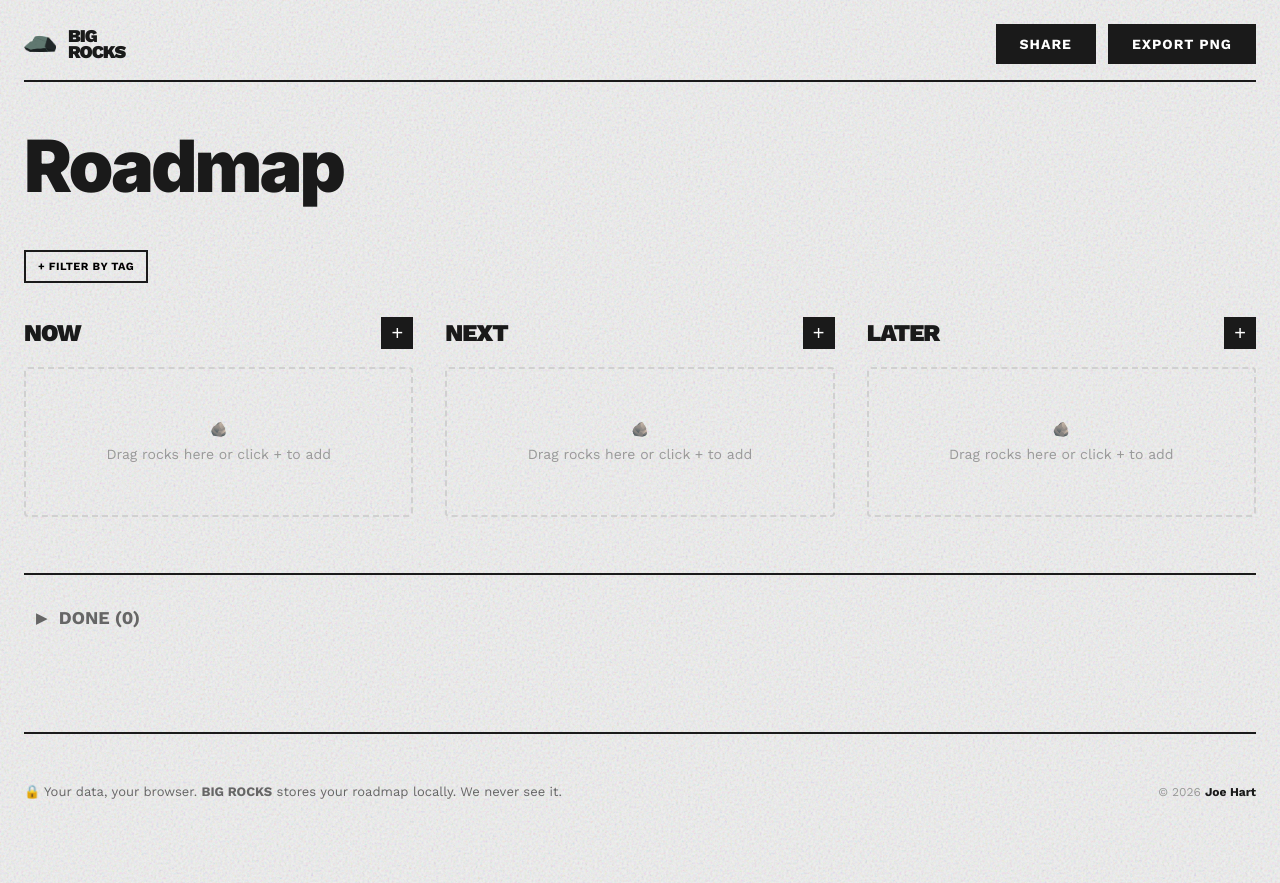
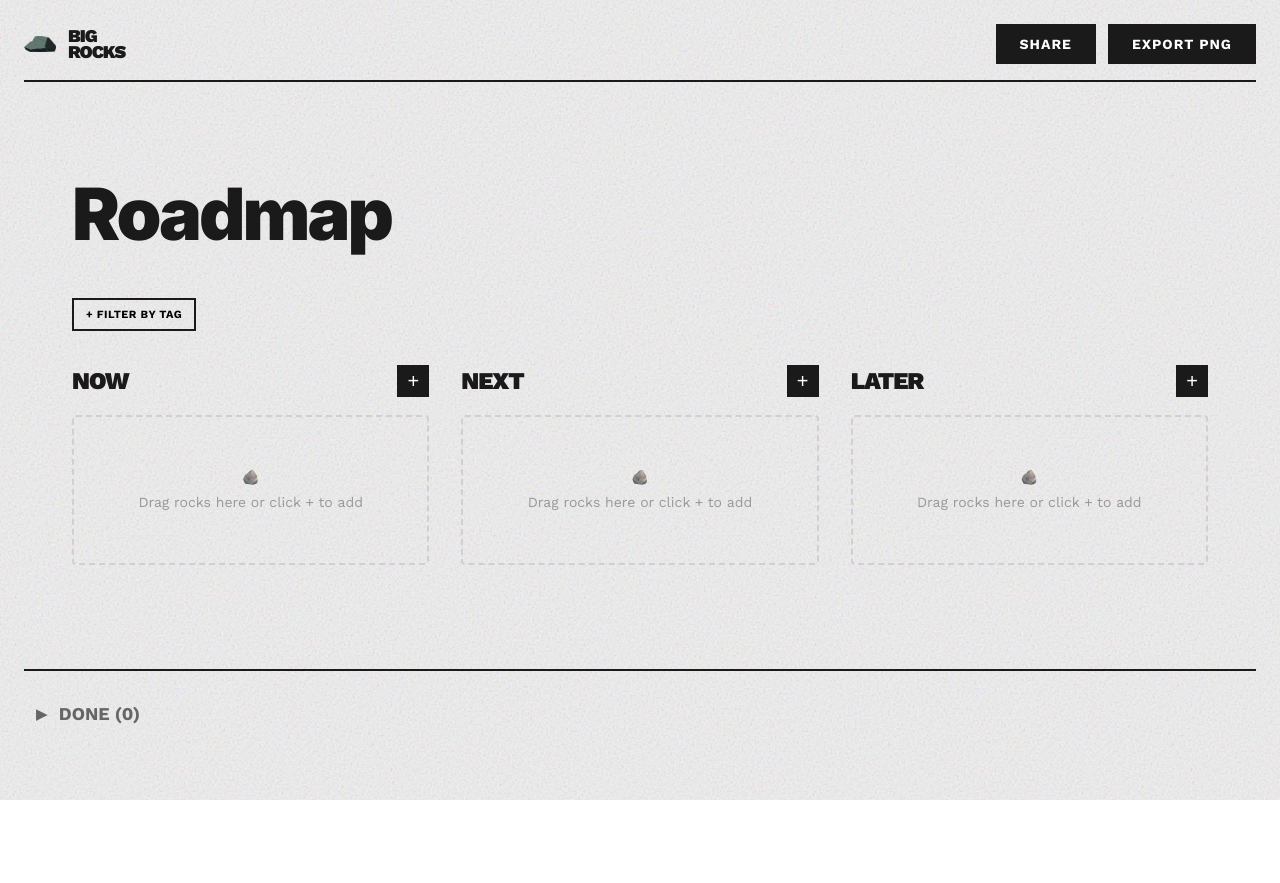
Before and after one commit to josephhart-droid/big-rocks, a React (Create React App) app: page / in a window 1280 px wide. After the commit the page ends 800 px from the top, so only its background shows below. Built offline with nearby package versions, Linux system fonts and the light colour scheme.

Commit message:
Update App.js
fix noise + export

```diff
--- a/src/App.js
+++ b/src/App.js
@@ -471,8 +471,9 @@ export default function App() {
       `}</style>
 
       <div style={{
-        minHeight: '100vh',
-        width: '100%',
+        height: '100vh',
+        width: '100vw',
+        overflowY: 'auto',
         margin: 0,
         padding: 0,
         backgroundColor: '#F0F0F0',
@@ -573,7 +574,7 @@ export default function App() {
             <div style={{ borderTop: '2px solid #1A1A1A', marginBottom: '40px' }} />
 
             {/* Export Container */}
-            <div id="export-container" style={{ maxWidth: '1400px', margin: '0 auto' }}>
+            <div id="export-container" style={{ padding: '48px', maxWidth: '1400px', margin: '0 auto' }}>
 
               {/* Product Name */}
               <div style={{ marginBottom: '40px' }}>
```
